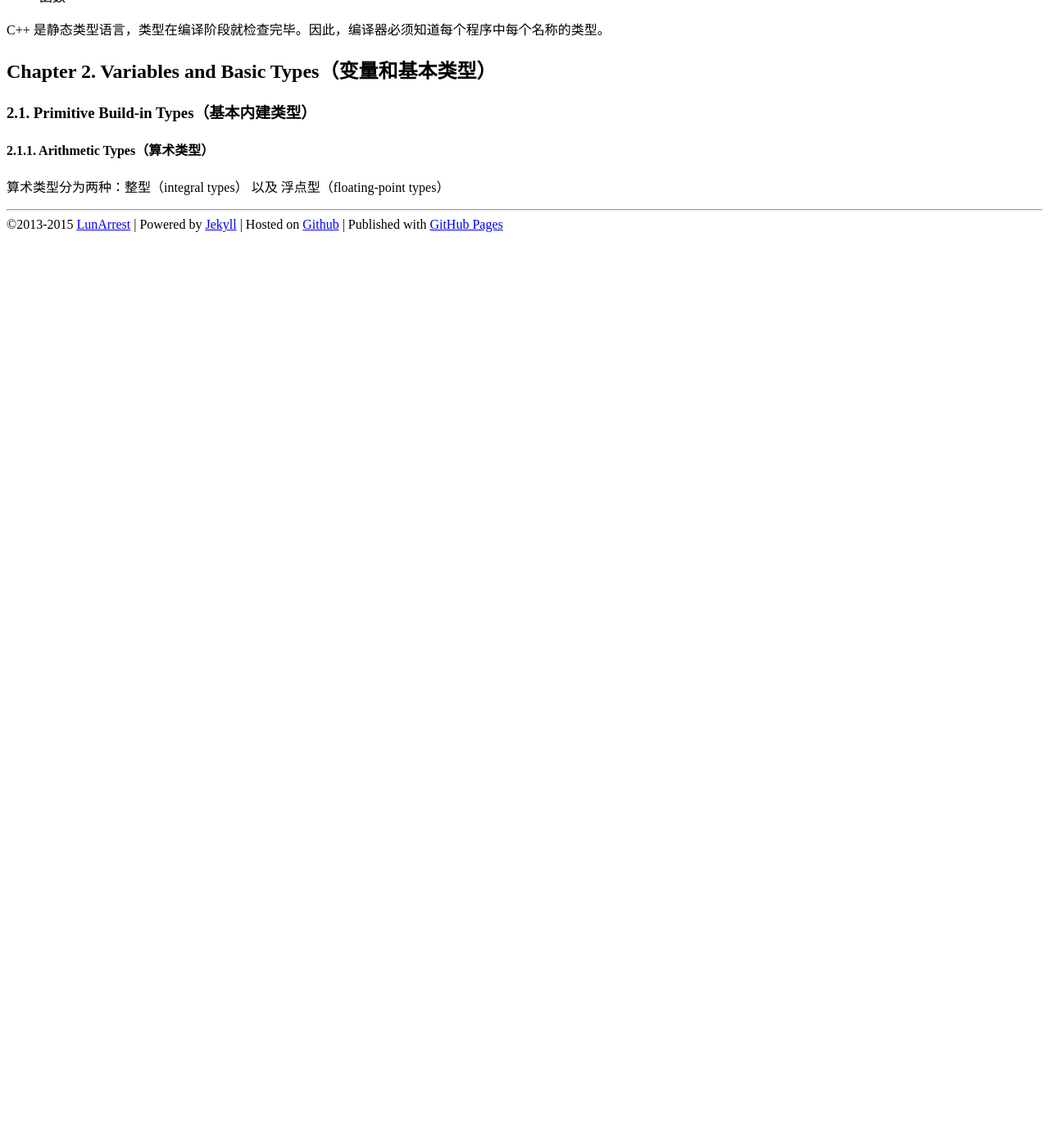
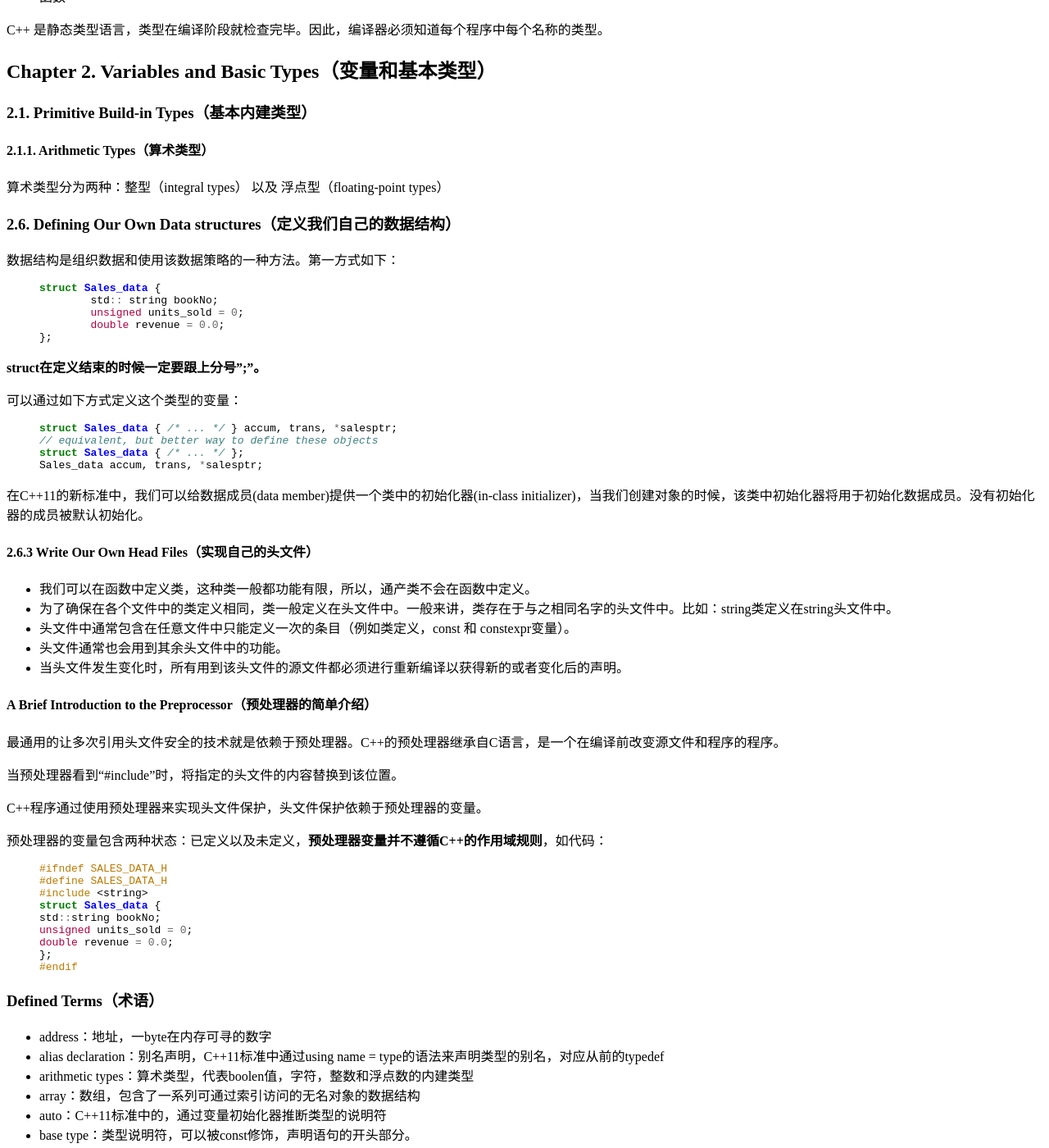
Before and after one commit to LunArrest/LunArrest.github.io, a Jekyll site: the page built from _posts/2015-01-17-cpp-primer-5th-memo.md, in a window 1280 px wide and 1400 px high, scrolled down 270 px. Shown: the whole window at 82% size. Built offline with Jekyll 4.4.1, drawn with Linux system fonts in a browser that asks for light colours; before the commit the page ends 900 px from its top, so only the background shows below that; some of the changed text lies outside the part shown.

Commit message:
- 新增第二章部分阅读笔记

```diff
--- a/_posts/2015-01-17-cpp-primer-5th-memo.md
+++ b/_posts/2015-01-17-cpp-primer-5th-memo.md
@@ -23,3 +23,134 @@ C++ 是静态类型语言，类型在编译阶段就检查完毕。因此，编
 #### 2.1.1. Arithmetic Types（算术类型）
 
 算术类型分为两种：整型（integral types） 以及 浮点型（floating-point types）
+
+### 2.6. Defining Our Own Data structures（定义我们自己的数据结构）
+
+数据结构是组织数据和使用该数据策略的一种方法。第一方式如下：
+
+{% highlight C++ %}
+struct Sales_data {
+	std:: string bookNo;
+	unsigned units_sold = 0;
+	double revenue = 0.0;
+};
+{% endhighlight %}
+
+**struct在定义结束的时候一定要跟上分号";"。**
+
+可以通过如下方式定义这个类型的变量：
+
+{% highlight C++ %}
+struct Sales_data { /* ... */ } accum, trans, *salesptr;
+// equivalent, but better way to define these objects
+struct Sales_data { /* ... */ };
+Sales_data accum, trans, *salesptr;
+{% endhighlight %}
+
+在C++11的新标准中，我们可以给数据成员(data member)提供一个类中的初始化器(in-class initializer)，当我们创建对象的时候，该类中初始化器将用于初始化数据成员。没有初始化器的成员被默认初始化。
+
+#### 2.6.3 Write Our Own Head Files（实现自己的头文件）
+
+- 我们可以在函数中定义类，这种类一般都功能有限，所以，通产类不会在函数中定义。
+- 为了确保在各个文件中的类定义相同，类一般定义在头文件中。一般来讲，类存在于与之相同名字的头文件中。比如：string类定义在string头文件中。
+- 头文件中通常包含在任意文件中只能定义一次的条目（例如类定义，const 和 constexpr变量）。
+- 头文件通常也会用到其余头文件中的功能。
+- 当头文件发生变化时，所有用到该头文件的源文件都必须进行重新编译以获得新的或者变化后的声明。
+
+#### A Brief Introduction to the Preprocessor（预处理器的简单介绍）
+
+最通用的让多次引用头文件安全的技术就是依赖于预处理器。C++的预处理器继承自C语言，是一个在编译前改变源文件和程序的程序。
+
+当预处理器看到“#include”时，将指定的头文件的内容替换到该位置。
+
+C++程序通过使用预处理器来实现头文件保护，头文件保护依赖于预处理器的变量。
+
+预处理器的变量包含两种状态：已定义以及未定义，**预处理器变量并不遵循C++的作用域规则**，如代码：
+
+{% highlight C++ %}
+#ifndef SALES_DATA_H
+#define SALES_DATA_H
+#include <string>
+struct Sales_data {
+std::string bookNo;
+unsigned units_sold = 0;
+double revenue = 0.0;
+};
+#endif
+{% endhighlight %}
+
+### Defined Terms（术语）
+
+- address：地址，一byte在内存可寻的数字
+- alias declaration：别名声明，C++11标准中通过using name = type的语法来声明类型的别名，对应从前的typedef
+- arithmetic types：算术类型，代表boolen值，字符，整数和浮点数的内建类型
+- array：数组，包含了一系列可通过索引访问的无名对象的数据结构
+- auto：C++11标准中的，通过变量初始化器推断类型的说明符
+- base type：类型说明符，可以被const修饰，声明语句的开头部分。
+- bind：
+- byte：
+- class member:
+- compound type:
+- const:
+- const pointer:
+- const reference:
+- const expression:
+- constexpr:
+- conversion:
+- data member:
+- declaration:
+- declarator:
+- decltype:
+- default initialization:
+- definition:
+- escape sequence:
+- global scope:
+- header guard:
+- identifier:
+- in-class initializer:
+- in scope:
+- initialized:
+- inner scope:
+- integral type:
+- list initialization:
+- literal:
+- local scope:
+- low-level const:
+- member:
+- nonprintable character:
+- null pointer:
+- nullptr:
+- object:
+- outer scope:
+- pointer:
+- pointer to const:
+- preprocessor:
+- preprocessor variable:
+- reference:
+- reference to const:
+- scope:
+- global:
+- class:
+- namespace:
+- block:
+- separate compilation:
+- signed:
+- string:
+- struct:
+- temporary:
+- top-level const:
+- type alias:
+- type checking:
+- type specifier:
+- typedef:
+- undefined:
+- variable:
+- void*:
+- void type:
+- word:
+- & operator:
+- * operator:
+- \# define:
+- \# endif:
+- \# ifdef:
+- \# ifndef:
```
